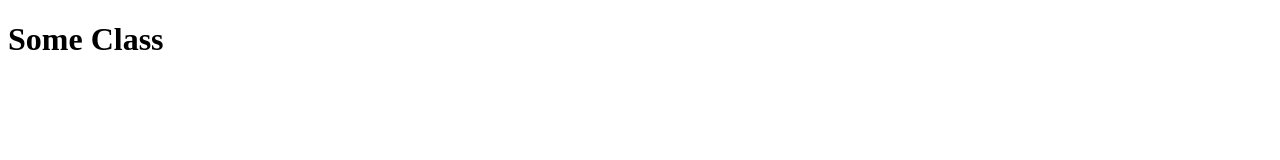
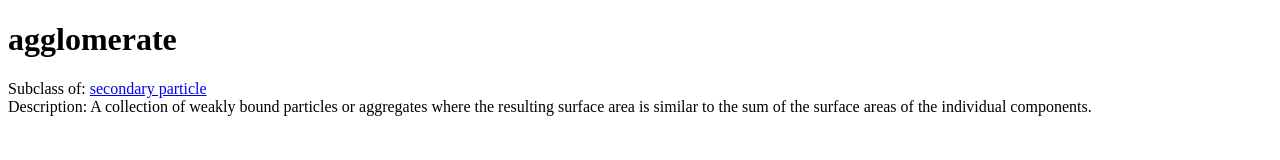
Before and after one commit to wikipathways/test, a plain HTML site: page index.html in a window 1280 px wide. Drawn offline with Linux system fonts and the light colour scheme.

Commit message:
Full example of an eNanoMapper class

```diff
--- a/index.html
+++ b/index.html
@@ -1,11 +1,13 @@
 <!DOCTYPE html>
-<html prefix="foaf: http://xmlns.com/foaf/0.1/" lang="en">
+<html prefix="obo: http://purl.obolibrary.org/obo/" lang="en">
   <head>
     <title>GPML Vocabulary</title>
   </head>
   <body>
-  <div id="#SomeClass" typeof="owl:Class" about="http://wikipathways.github.com/test/#SomeClass">
-      <h1 class="header"><span property="foaf:givenname">Some Class</span></h1>
+    <div id="#ENM_9000001" typeof="owl:Class" about="http://wikipathways.github.com/test/index.html#ENM_9000001">
+      <h1 class="header"><span property="rdfs:label">agglomerate</span></h1>
+      <div>Subclass of: <a rel="rdfs:subClassOf" href="http://purl.bioontology.org/ontology/npo#NPO_1897">secondary particle</a></div>
+      <div>Description: <span property="obo:IAO_0000115">A collection of weakly bound particles or aggregates where the resulting surface area is similar to the sum of the surface areas of the individual components.</span></div>
     </div>
   </body>
 </html>
```
